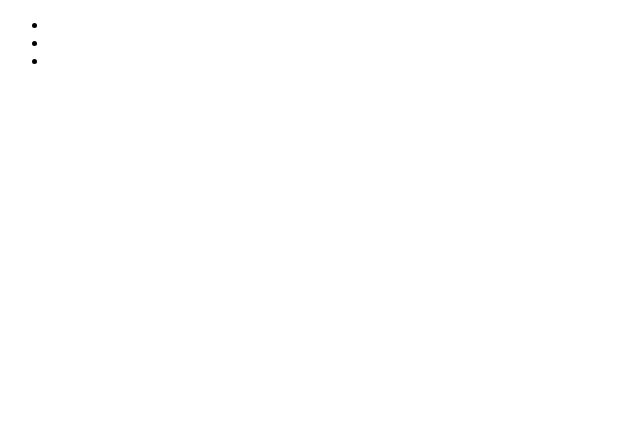
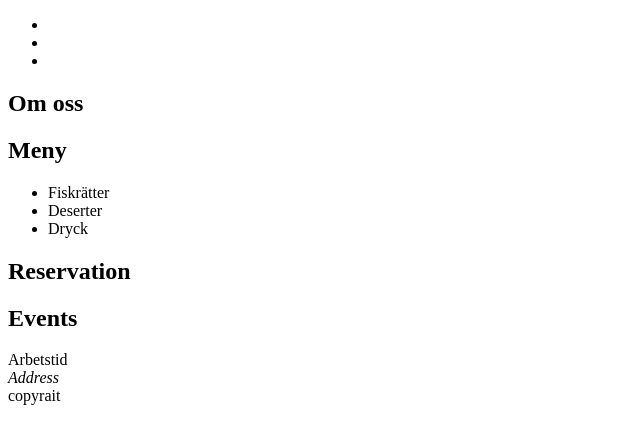
Before and after one commit to DaliusPamparas/html-fish, a plain HTML site: page fish01/index.html in a window 1280 px wide. Shown: the whole page, without its empty margins (0-640 px from the left). Drawn offline with Linux system fonts and the light colour scheme.

Commit message:
working with main structure

```diff
--- a/fish01/index.html
+++ b/fish01/index.html
@@ -14,19 +14,32 @@
             </ul>
         </nav>
     </header>
+    <section>
+         <!--Dagens rätt-->
+    </section>
+    <article>
+        <h1>Om oss</h1>
+    </article>
+    <article>
+        <h1>Meny</h1>
+        <ul>
+            <li>Fiskrätter</li>
+            <li>Deserter</li>
+            <li>Dryck</li>
+        </ul>
+    </article>
+    <article>
+        <h1>Reservation</h1>
+    </article>
 
     <article>
-        <h1></h1>
-    </article>
-    <article>
-        <h1></h1>
-    </article>
-    <article>
-        <h1></h1>
+        <h1>Events</h1>
     </article>
 
     <footer>
-
+        <section>Arbetstid</section>
+        <address>Address</address>
+        <section>copyrait</section>
     </footer>
 </body>
 </html>
```
